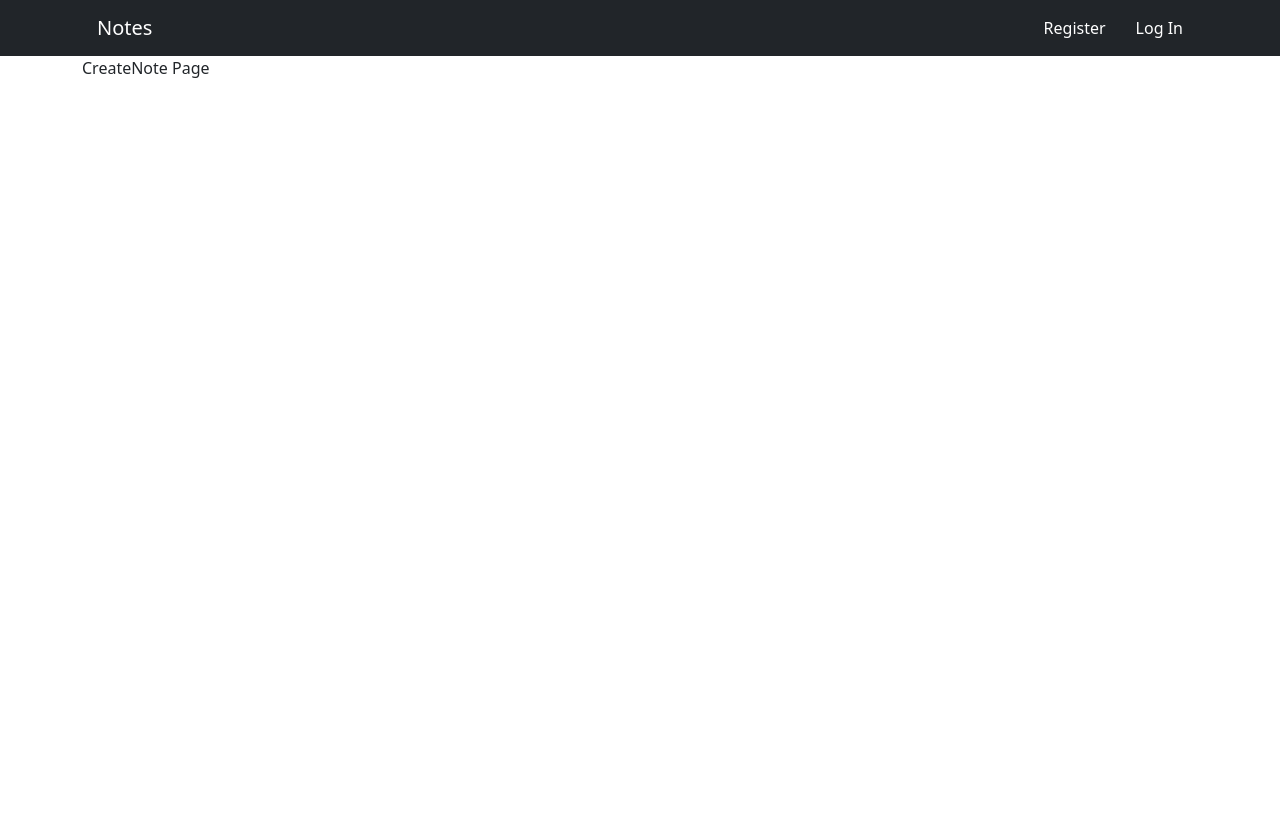
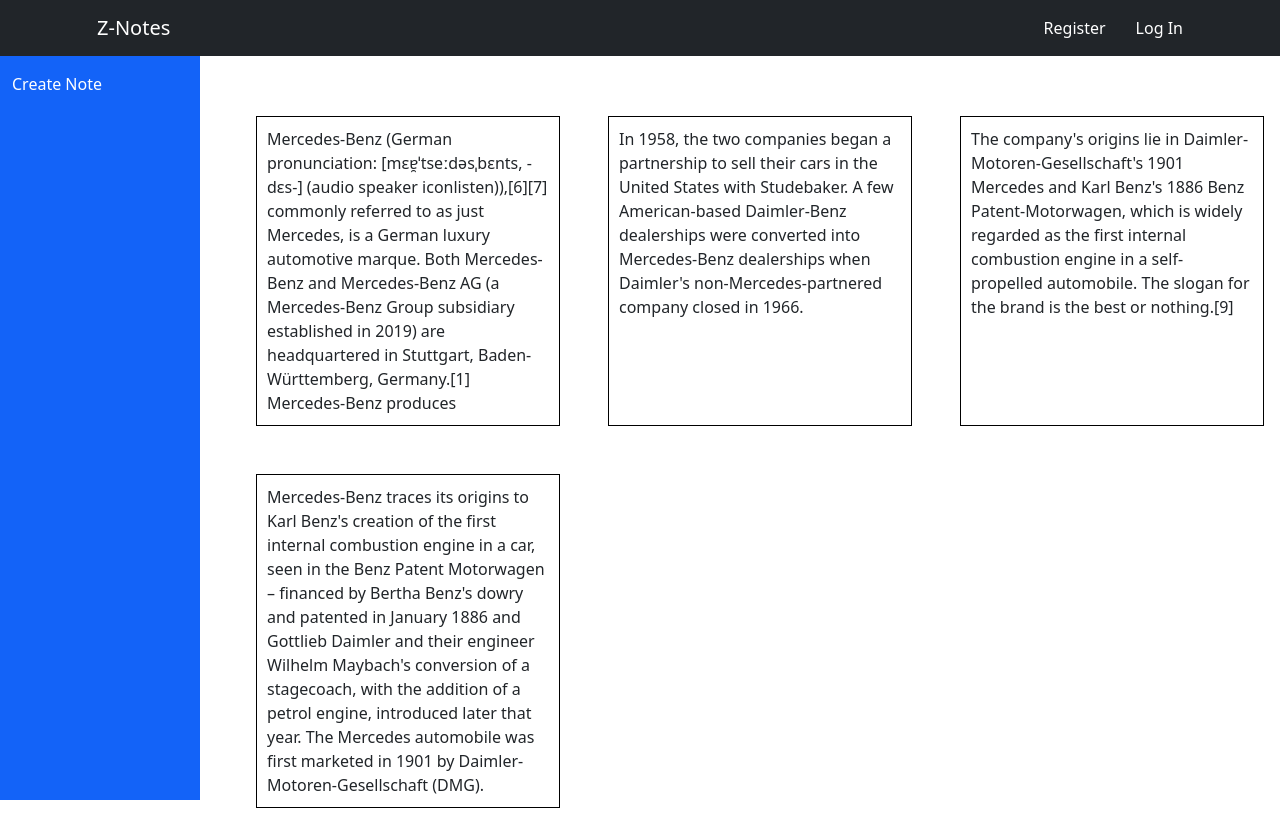
Before and after one commit to mzafar1999/notes-app-front-end-reactJS, a React (Create React App) app in the folder client/noteapp/: page / in a window 1280 px wide. Before the commit the page ends 800 px from the top, so only its background shows below. Built offline with nearby package versions, Linux system fonts and the light colour scheme.

Commit message:
Sidebar created, added TinyMCE editor
TinyMCE editor for making editable text

```diff
--- a/client/noteapp/package.json
+++ b/client/noteapp/package.json
@@ -7,12 +7,15 @@
     "@testing-library/jest-dom": "^5.16.2",
     "@testing-library/react": "^12.1.2",
     "@testing-library/user-event": "^13.5.0",
+    "@tinymce/tinymce-react": "^3.13.0",
     "axios": "^0.26.0",
     "bootstrap": "^5.1.3",
     "bootstrap-styled": "^2.7.2",
     "react": "^17.0.2",
     "react-bootstrap": "^2.1.2",
     "react-dom": "^17.0.2",
+    "react-icons": "^4.3.1",
+    "react-pro-sidebar": "^0.7.1",
     "react-redux": "^7.2.6",
     "react-router-dom": "^5.3.0",
     "react-scripts": "5.0.0",
--- a/client/noteapp/public/index.html
+++ b/client/noteapp/public/index.html
@@ -7,6 +7,8 @@
     <meta name="viewport" content="width=device-width, initial-scale=1" />
     <meta name="theme-color" content="#000000" />
     <meta name="description" content="Web site created using create-react-app" />
+    <script src="https://cdn.tiny.cloud/1/no-api-key/tinymce/5/tinymce.min.js" referrerpolicy="origin"></script>
+
     <!--
       manifest.json provides metadata used when your web app is installed on a
       user's mobile device or desktop. See https://developers.google.com/web/fundamentals/web-app-manifest/
--- a/client/noteapp/src/App.js
+++ b/client/noteapp/src/App.js
@@ -11,12 +11,14 @@
 import Register from './pages/Register';
 import { useSelector } from 'react-redux';
 import CreateNote from './pages/CreateNote';
+import Sidebar from './pages/Sidebar';
 
 function App() {
   const user = useSelector(state=>state.user.currentUser)
   return (
     <Router>
       <NavBar/>
+      <Sidebar/>
       <Switch>
         <Route path={`/register`}>
          {user? <Redirect to='/'/>:<Register/>}
@@ -24,10 +26,10 @@
         <Route path={`/login`}>
          {user? <Redirect to='/'/>:<Login/>}
         </Route>
-        <Route exact to='/create-note'>
+        <Route path='/create-note'>
           <CreateNote/>
         </Route>
-        <Route exact to='/'>
+        <Route exact path='/'>
           <Home/>
         </Route>
       </Switch>
--- a/client/noteapp/src/pages/CreateNote.jsx
+++ b/client/noteapp/src/pages/CreateNote.jsx
@@ -1,10 +1,39 @@
-import React from 'react'
-import { Container } from 'react-bootstrap'
+import React, { useState } from "react";
+import { Container } from "react-bootstrap";
+import { Editor } from "@tinymce/tinymce-react";
+import styled from "styled-components";
 
 const CreateNote = () => {
+const [text,setText] = useState('')
+const Wrapper = styled.div`
+    margin-left: 10rem;
+    margin-top: 5rem;
+`
+const Title = styled.h2`
+    position: relative;
+    top: 70px;
+    margin-left: 10rem;
+`
   return (
-    <Container>CreateNote Page</Container>
-  )
-}
+    <Container>
+      <form>
+        <Title>Create Note</Title>
+        <Wrapper>
+        <Editor
+          init={{
+            height: 500,
+            menubar: false,
+            width: 700
+          }}
+          apiKey='wgd3bmh5mszgm0bu5bq4ygm6ylnr13r6p9weu09891edyhnd'
+          onEditorChange={(e)=>setText(e.target.value)}
+        />
+        </Wrapper>
+        <br />
+        <input type="submit" value="Submit" />
+      </form>
+    </Container>
+  );
+};
 
-export default CreateNote
+export default CreateNote;
--- a/client/noteapp/src/pages/Home.jsx
+++ b/client/noteapp/src/pages/Home.jsx
@@ -1,5 +1,5 @@
 import React, { useEffect } from "react";
-import { Card, Col, Container, Row } from "react-bootstrap";
+import styled from "styled-components";
 import { notes } from "./notes";
 const Home = () => {
   useEffect(() => {
@@ -7,25 +7,28 @@
 
   }, [])
 
+const Container = styled.div`
+  display: grid;
+  grid-template-columns: repeat(auto-fit, minmax(300px, 1fr));
+  grid-gap: 1rem;
+  margin-left: 15rem;
+  position: relative;
+  top: 100px;
+`
+const Note = styled.div`
+  margin: 1rem;
+  border: 1px solid black;
+  padding: 10px;
+  min-width: 250px;
+  flex-wrap: wrap;
+
+`
+
   return (
     <Container>
-      <Row className="d-flex justify-content-center">
-        {notes.map((note,index) => {
-          return (
-            <Col  md={4} xl={3} className='m-3' key={index}>
-              <Card border="info">
-                <Card.Header>Header</Card.Header>
-                <Card.Body>
-                  <Card.Title>Info Card Title</Card.Title>
-                  <Card.Text>
-                    {note.note}
-                  </Card.Text>
-                </Card.Body>
-              </Card>
-            </Col>
-          )
-        })}
-      </Row>
+      {notes.map((note)=>{
+        return <Note>{note.note}</Note>
+      })}
     </Container>
   );
 };
--- a/client/noteapp/src/pages/Login.jsx
+++ b/client/noteapp/src/pages/Login.jsx
@@ -15,7 +15,9 @@
   padding: 0.3rem;
 `;
 const Wrapper = styled.div`
-  margin: 2rem auto;
+ margin: auto;
+  position: relative;
+  top: 200px;
   width: 400px;
   display: flex;
   flex-direction: column;
--- a/client/noteapp/src/pages/NavBar.jsx
+++ b/client/noteapp/src/pages/NavBar.jsx
@@ -26,10 +26,10 @@
     logoutUser(dispatch)
   }
   return (
-    <Navbar collapseOnSelect expand="lg" bg="dark" variant="dark">
+    <Navbar collapseOnSelect expand="lg" bg="dark" variant="dark" className="fixed-top">
       <Container>
         <Navbar.Brand>
-          <LinkItem to={`/`}>Notes</LinkItem>{" "}
+          <LinkItem to={`/`}>Z-Notes</LinkItem>
         </Navbar.Brand>
         <Navbar.Toggle aria-controls="responsive-navbar-nav" />
         <Navbar.Collapse id="responsive-navbar-nav">
--- a/client/noteapp/src/pages/Register.jsx
+++ b/client/noteapp/src/pages/Register.jsx
@@ -13,7 +13,9 @@
   padding: 0.3rem;
 `;
 const Wrapper = styled.div`
-  margin: 2rem auto;
+  margin: auto;
+  position: relative;
+  top: 200px;
   width: 400px;
   display: flex;
   flex-direction: column;
@@ -50,6 +52,10 @@
          if(password===confirmPasswowrd){
             axios.post('http://localhost:5000/api/users/register',newUser)
             console.log('user registered');
+            setemail('')
+            setUsername('')
+            setPassword('')
+            setConfirmPasswowrd('')
          }else{
            alert('Password and Confirm password are not equal!')
          }
--- /dev/null
+++ b/client/noteapp/src/pages/Sidebar.jsx
@@ -0,0 +1,52 @@
+import React from 'react'
+import styled from 'styled-components'
+import {
+    ProSidebar,
+    Menu,
+    MenuItem,
+    SidebarHeader,
+    SidebarFooter,
+    SidebarContent,
+  } from "react-pro-sidebar";
+
+  import { FaList, FaRegHeart } from "react-icons/fa";
+  import { FiHome, FiLogOut, FiArrowLeftCircle, FiArrowRightCircle } from "react-icons/fi";
+  import { RiPencilLine } from "react-icons/ri";
+  import { BiCog } from "react-icons/bi";
+import { Link } from 'react-router-dom';
+
+const Wrapper = styled.div`
+    height: 100vh;
+    width: 200px;
+    position: fixed;
+    background-color: #1363f8;
+`
+const LinkWrapper = styled.div`
+    position: relative;
+    top: 60px;
+    padding: 12px;
+`
+const LinkItem = styled(Link)`
+     text-decoration: none;
+     color: white;
+  &:hover {
+    color: #808080;
+  }
+  &:focus,
+  &:visited,
+  &:link,
+  &:active {
+    text-decoration: none;
+  }
+`
+const Sidebar = () => {
+  return (
+    <Wrapper>
+        <LinkWrapper>
+        <LinkItem to={`/create-note`}>Create Note</LinkItem>
+        </LinkWrapper>
+    </Wrapper>
+  )
+}
+
+export default Sidebar
```
Also changed, not shown: client/noteapp/src/pages/sidebar.css (added, +81 -0 lines), 1 other file (tests, documents, lock files or other folders).
